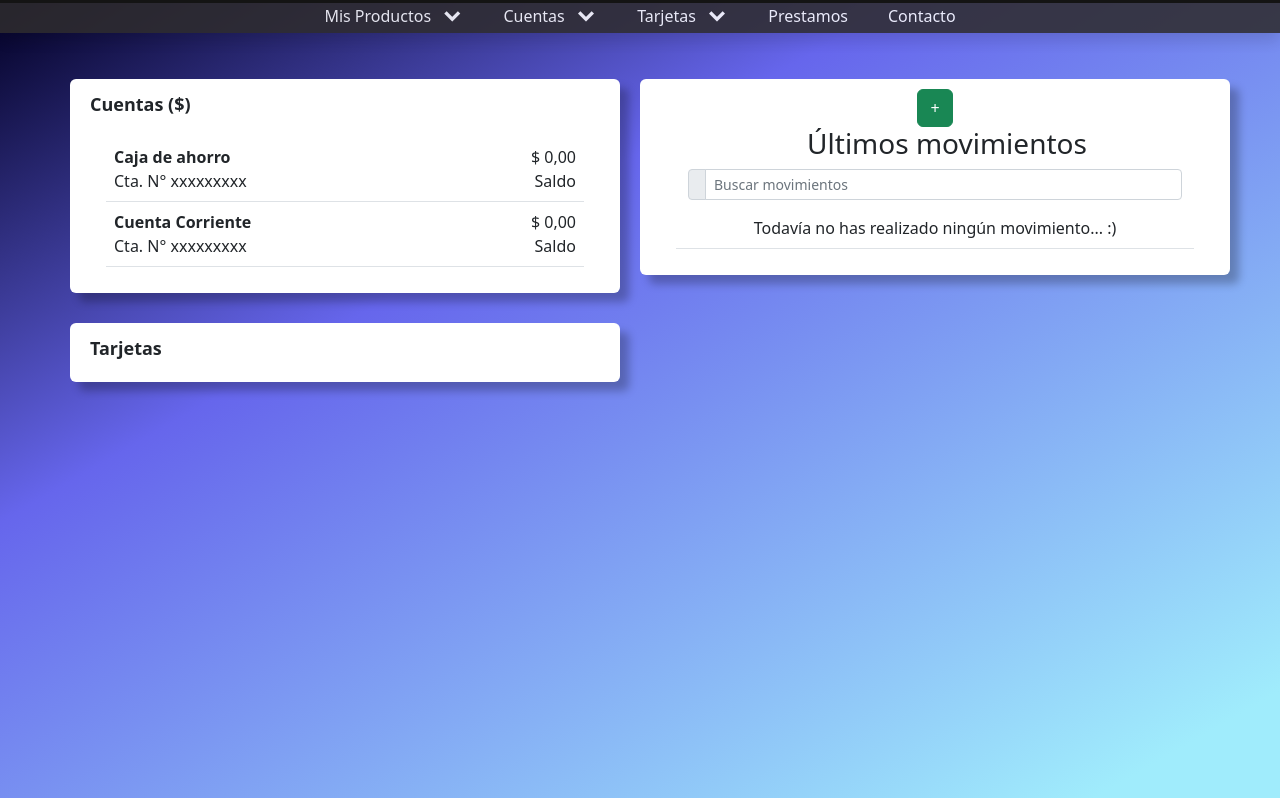
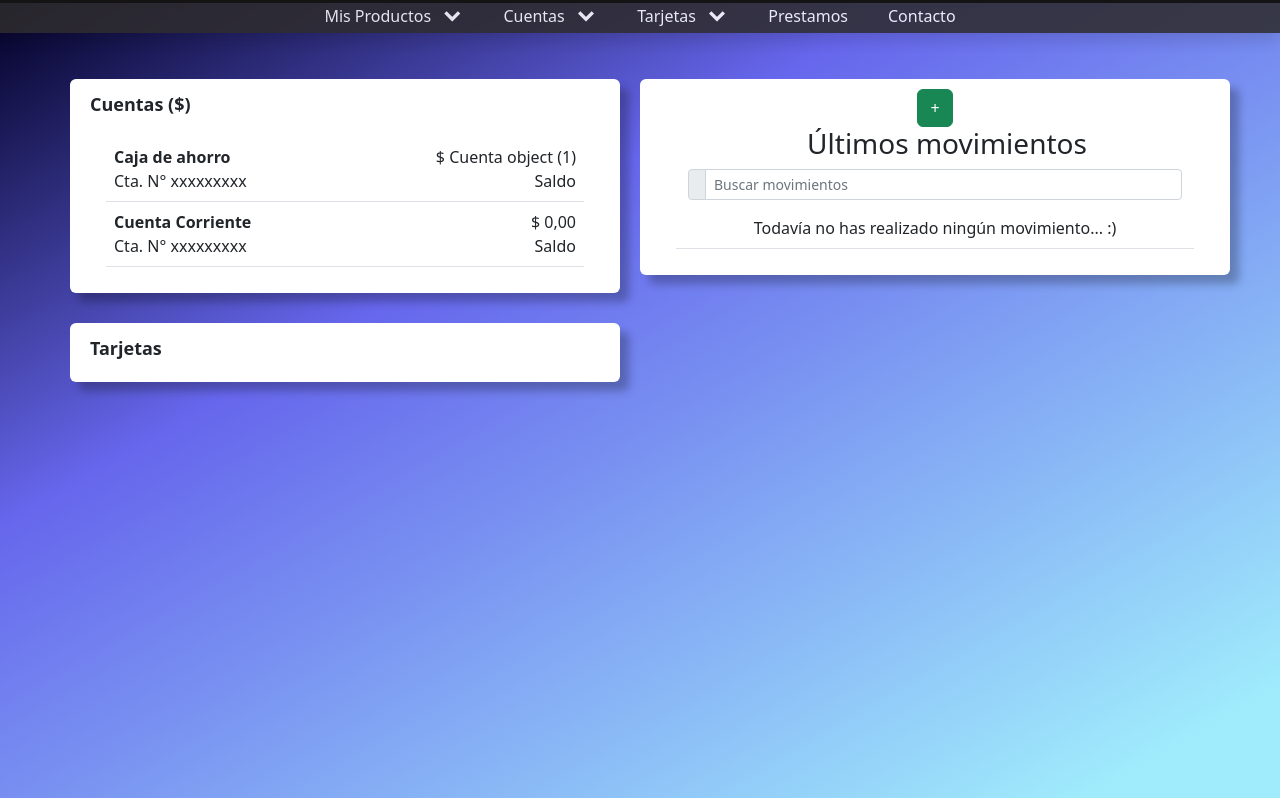
Before and after one commit to GRUPO3-ITBANK/Sprint7, a Django app: template homebanking/ITBA/templates/ITBA/home.html in a window 1280 px wide. Shown: the part 57-855 px from the top of the page. Run offline with Django 4.2, Linux system fonts and the light colour scheme; the template is opened without the code that fills it: values that come from a table or form of the project are taken from there, others are empty; data comes from the database, SQL or seed files in the repository; both versions use the stored data as it was after the commit; some libraries are stand-ins or nearby versions.

Commit message:
modif. saldos para prestamos, muestreo de saldo

```diff
--- a/homebanking/ITBA/templates/ITBA/home.html
+++ b/homebanking/ITBA/templates/ITBA/home.html
@@ -45,7 +45,10 @@
                     <td>
                       <div class="d-flex justify-content-between">
                         <div class="fw-semibold ">Caja de ahorro</div>
-                        <div>$ <span id="saldoCajaAhorro">0,00<span></span></div>
+
+                        <div>$ <span><span>{{saldoCajaAhorro}}</span>
+                        </div>
+
                       </div>
                       <div class="d-flex justify-content-between fw-lighter">
                         <div>Cta. N° <span id="nCuenta">xxxxxxxxx</span></div>
@@ -126,5 +129,6 @@
 
 {% endblock %}
 {% block scripts %}
+<script src="{% static 'ITBA/js/home.js' %}"></script>
 <script src="{% static 'ITBA/js/movimientos.js' %}"></script>
 {% endblock %}
--- a/homebanking/Prestamos/views.py
+++ b/homebanking/Prestamos/views.py
@@ -2,6 +2,7 @@
 from django.shortcuts import render, redirect
 from django.urls import reverse
 from .models import Prestamo
+from Cuentas.models import Cuenta
 from Clientes.models import Cliente
 def prestamos(request):
     if not (request.user.is_authenticated):
@@ -21,5 +22,10 @@
             return redirect(reverse('prestamos')+"?black")
         else:
             Prestamo(fecha_prestamo=fecha_prestamo,tipo=tipo, total=total, ID_cliente=ID_cliente).save()
+
+            cuenta_id_cliente = Cuenta.objects.get(ID_cliente=request.user.id_cliente.id)
+            cuenta_id_cliente.balance= cuenta_id_cliente.balance + total
+            cuenta_id_cliente.save()
+            print(cuenta_id_cliente.balance)
         return redirect(reverse('prestamos')+"?ok")
     return render(request, 'Prestamos/prestamos.html')
```
Also changed, not shown: homebanking/ITBA/views.py (+5 -2 lines), homebanking/db.sqlite3.
